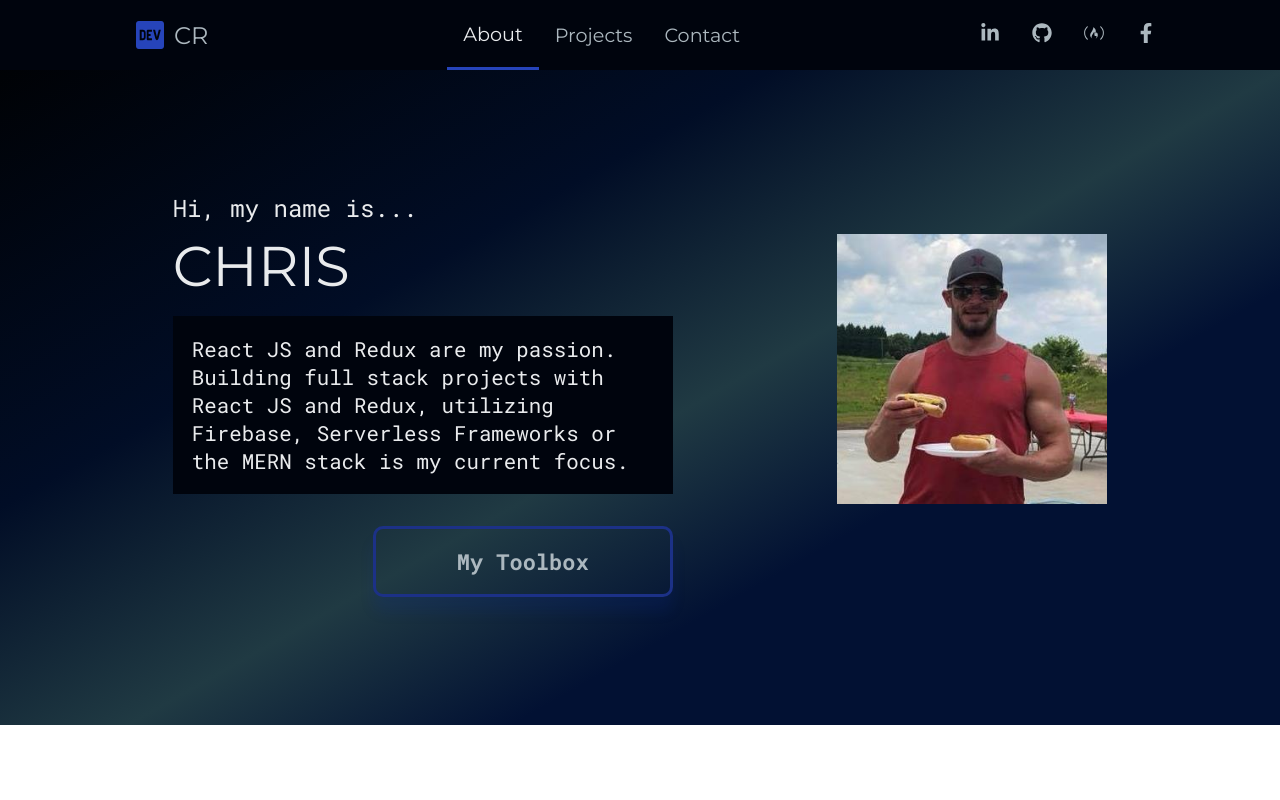
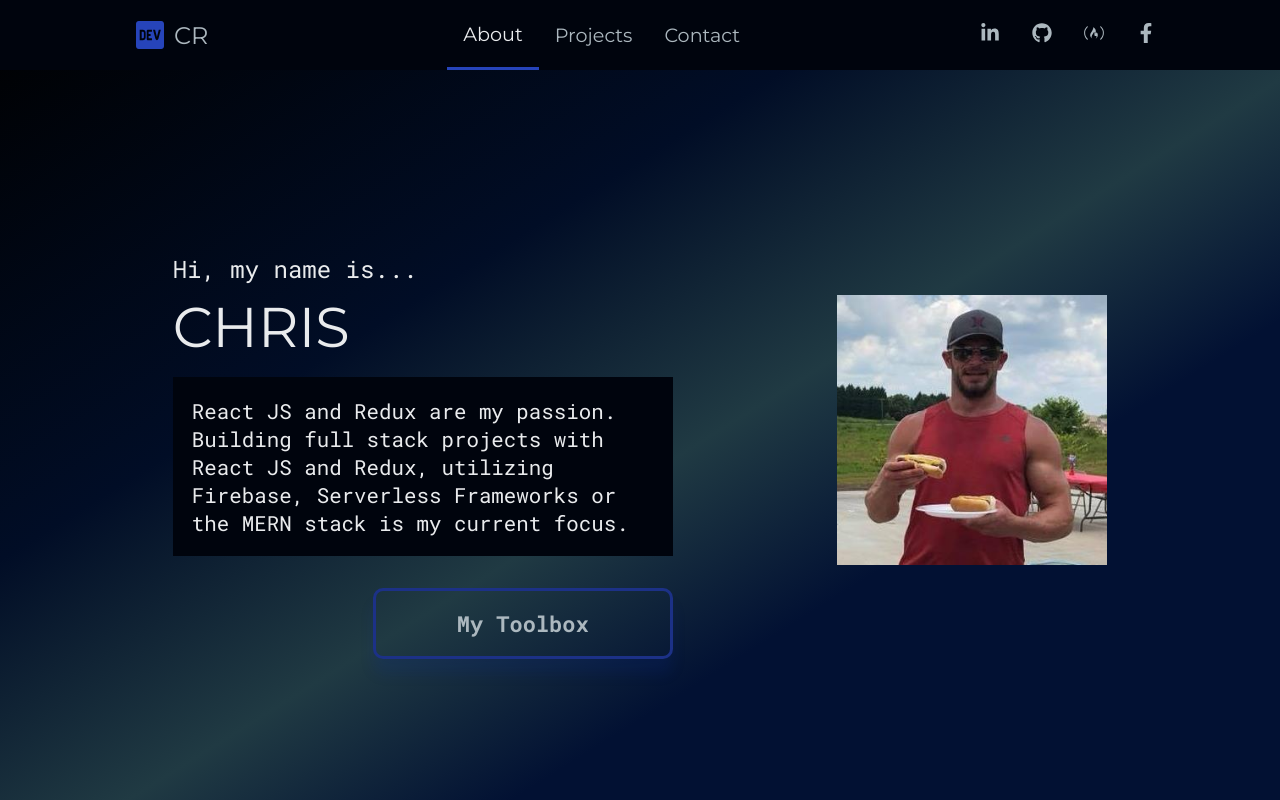
Before and after one commit to crisner1978/risner-portfolio-app, a React (Create React App) app: page /about in a window 1280 px wide. Built offline with nearby package versions, Linux system fonts and the light colour scheme.

Commit message:
commit on 'master'

```diff
--- a/src/pages/about/AboutElements.js
+++ b/src/pages/about/AboutElements.js
@@ -3,8 +3,9 @@ import styled from "styled-components";
 
 export const AboutWrapper = styled.div`
   /* position: relative; */
-  padding-top: 8rem;
-  /* height: 100; */
+  padding: 8rem 0 4rem 0;
+  margin: 0;
+  height: 100vh;
   width: 100%;
   background: -webkit-linear-gradient(
     to bottom right,
@@ -21,18 +22,19 @@ export const AboutWrapper = styled.div`
     #021133 70%
   );
 
+
   .container {
     display: flex;
     max-width: 1200px;
     margin: 0 auto;
-    margin-top: 1rem;
+    margin-top: 2rem;
     align-items: center;
     justify-content: space-evenly;
     width: 95%;
     height: 100%;
     text-align: left;
     gap: 2rem;
-    padding-bottom: 8rem;
+    padding-bottom: 4rem;
   }
 
   .left {
@@ -46,12 +48,15 @@ export const AboutWrapper = styled.div`
   @media only screen and (max-width: 768px) {
     height: 100%;
     .container {
+      height: 100%;
       flex-direction: column;
       text-align: center;
+      padding-bottom: 12rem;
     }
     .left,
     .right {
       width: 100%;
+
     }
     .left {
       margin-top: 1rem;
```
